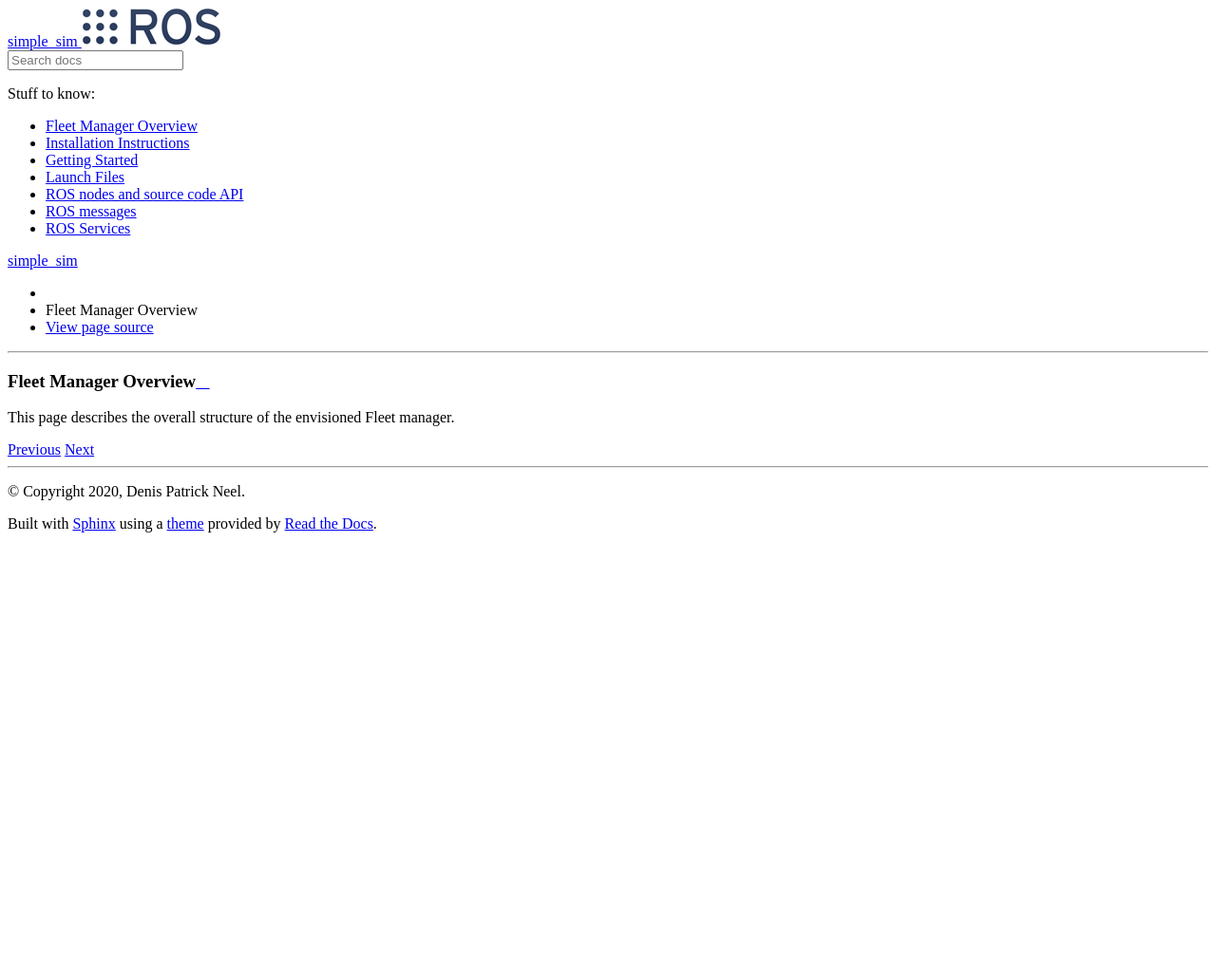
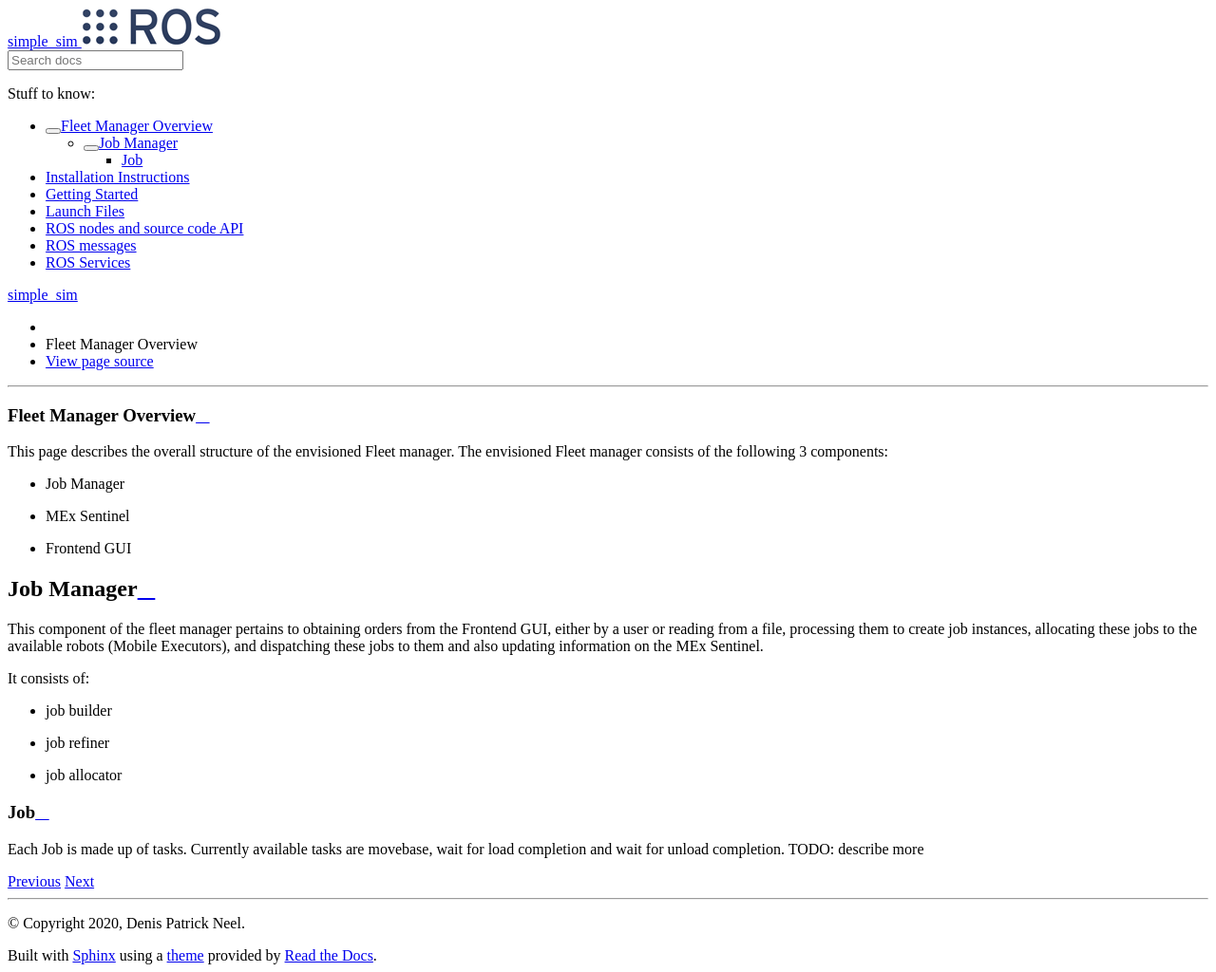
Before and after one commit to ROOSTER-fleet-management/rooster_fleet_manager, a Sphinx documentation site: the page built from doc/_source/Overview.rst, in a window 1280 px wide. Shown: the whole page at 95% size. Built offline with Sphinx 7.4.7 and the Read the Docs theme 2.0.0, drawn with Linux system fonts in a browser that asks for light colours; the version number could not be read and is left out; before the commit the page ends 900 px from its top, so only the background shows below that.

Commit message:
added some info to fleet manager overview

```diff
--- a/doc/_source/Overview.rst
+++ b/doc/_source/Overview.rst
@@ -3,3 +3,30 @@ Fleet Manager Overview
 **********************
 
 This page describes the overall structure of the envisioned Fleet manager.
+The envisioned Fleet manager consists of the following 3 components:
+
+* Job Manager
+* MEx Sentinel
+* Frontend GUI
+
+Job Manager
+===========
+This component of the fleet manager pertains to
+obtaining orders from the Frontend GUI,
+either by a user or reading from a file,
+processing them to create job instances,
+allocating these jobs to the available robots (Mobile Executors),
+and dispatching these jobs to them
+and also updating information on the MEx Sentinel.
+
+It consists of:
+
+* job builder
+* job refiner
+* job allocator
+
+Job
+###
+Each Job is made up of tasks. Currently available tasks are
+movebase, wait for load completion and wait for unload completion.
+TODO: describe more
```
